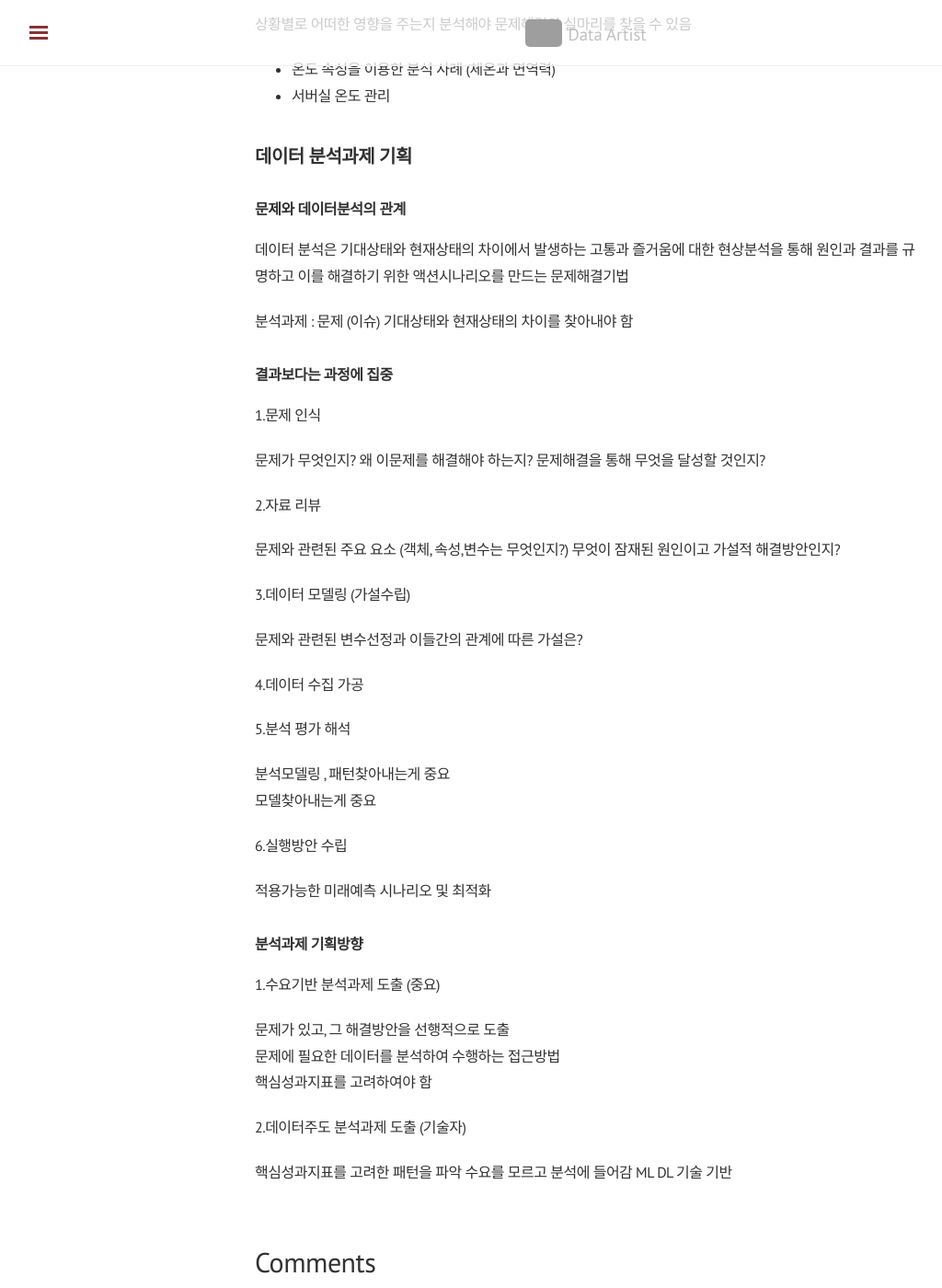
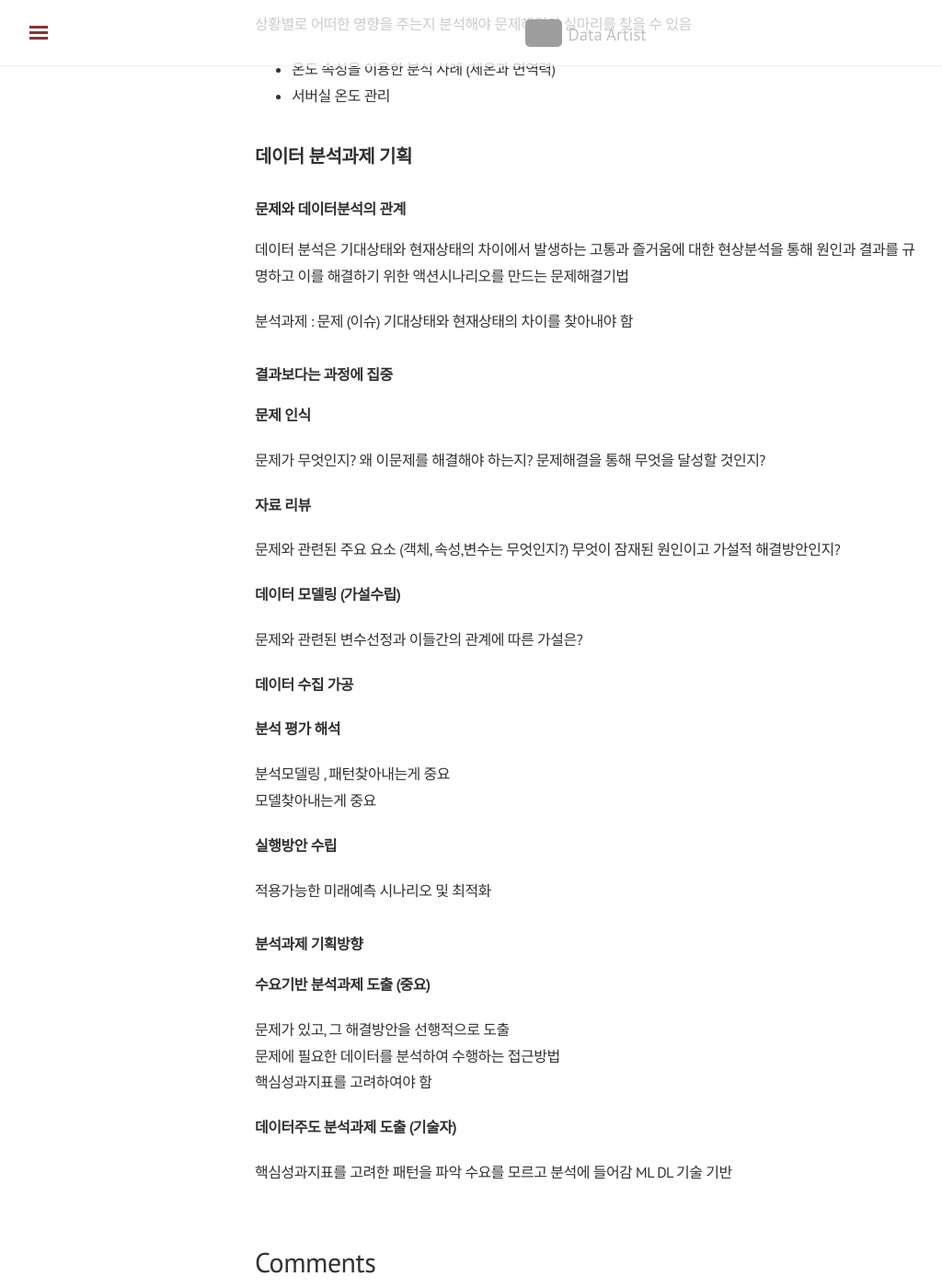
Before and after one commit to shanny924/shanny924.github.io, a Jekyll site: the page built from _posts/2020-05-13-Bintro#8.md, in a window 1280 px wide and 1400 px high, scrolled down 1199 px. Shown: the whole window at 92% size, without its empty margins (3-1027 px from the left). Built offline with Jekyll 4.4.1, drawn with Linux system fonts in a browser that asks for light colours; nearby versions of some CDN libraries; comment, search, counter and statistics services are not loaded; grey boxes are pictures that could not be loaded.

Commit message:
Update 2020-05-13-Bintro#8.md

```diff
--- a/_posts/2020-05-13-Bintro#8.md
+++ b/_posts/2020-05-13-Bintro#8.md
@@ -60,42 +60,42 @@ tag: [빅데이터활용입문]
 
 ### 결과보다는 과정에 집중
 
-1.문제 인식
+**문제 인식**
 
 문제가 무엇인지?
 왜 이문제를 해결해야 하는지?
 문제해결을 통해 무엇을 달성할 것인지?
 
-2.자료 리뷰
+**자료 리뷰**
 
 문제와 관련된 주요 요소 (객체, 속성,변수는 무엇인지?)
 무엇이 잠재된 원인이고 가설적 해결방안인지?
 
-3.데이터 모델링 (가설수립)
+**데이터 모델링 (가설수립)**
 
 문제와 관련된 변수선정과 이들간의 관계에 따른 가설은?
 
-4.데이터 수집 가공
+**데이터 수집 가공**
 
-5.분석 평가 해석
+**분석 평가 해석**
 
 분석모델링 , 패턴찾아내는게 중요
 모델찾아내는게 중요
 
-6.실행방안 수립
+**실행방안 수립**
 
 적용가능한 미래예측 시나리오 및 최적화
 
 
 ### 분석과제 기획방향
 
-1.수요기반 분석과제 도출 (중요)
+**수요기반 분석과제 도출 (중요)**
 
   문제가 있고, 그 해결방안을 선행적으로 도출
   문제에 필요한 데이터를 분석하여 수행하는 접근방법
   핵심성과지표를 고려하여야 함
 
-2.데이터주도 분석과제 도출 (기술자)
+**데이터주도 분석과제 도출 (기술자)**
 
   핵심성과지표를 고려한 패턴을 파악
   수요를 모르고 분석에 들어감
```
